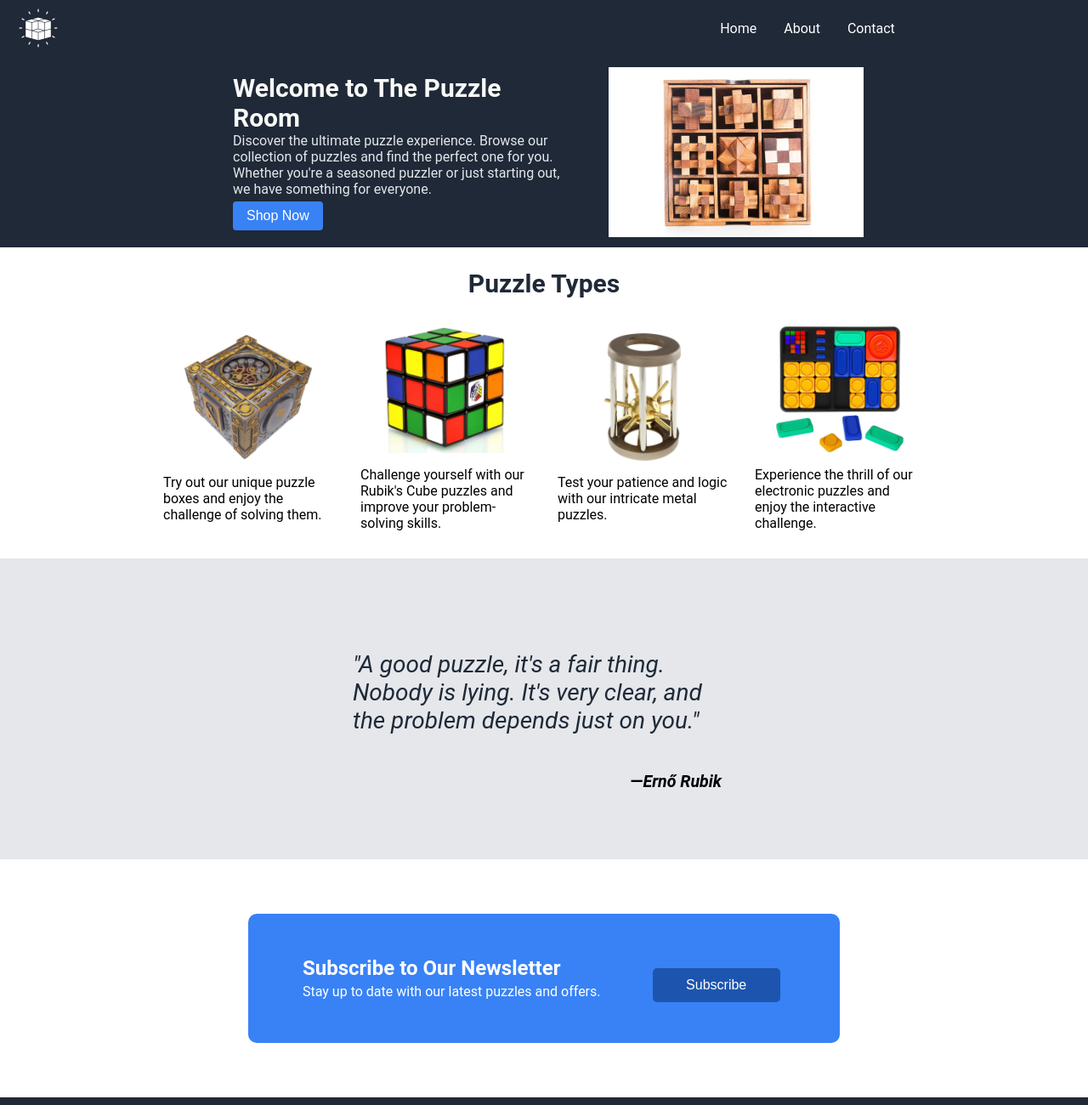
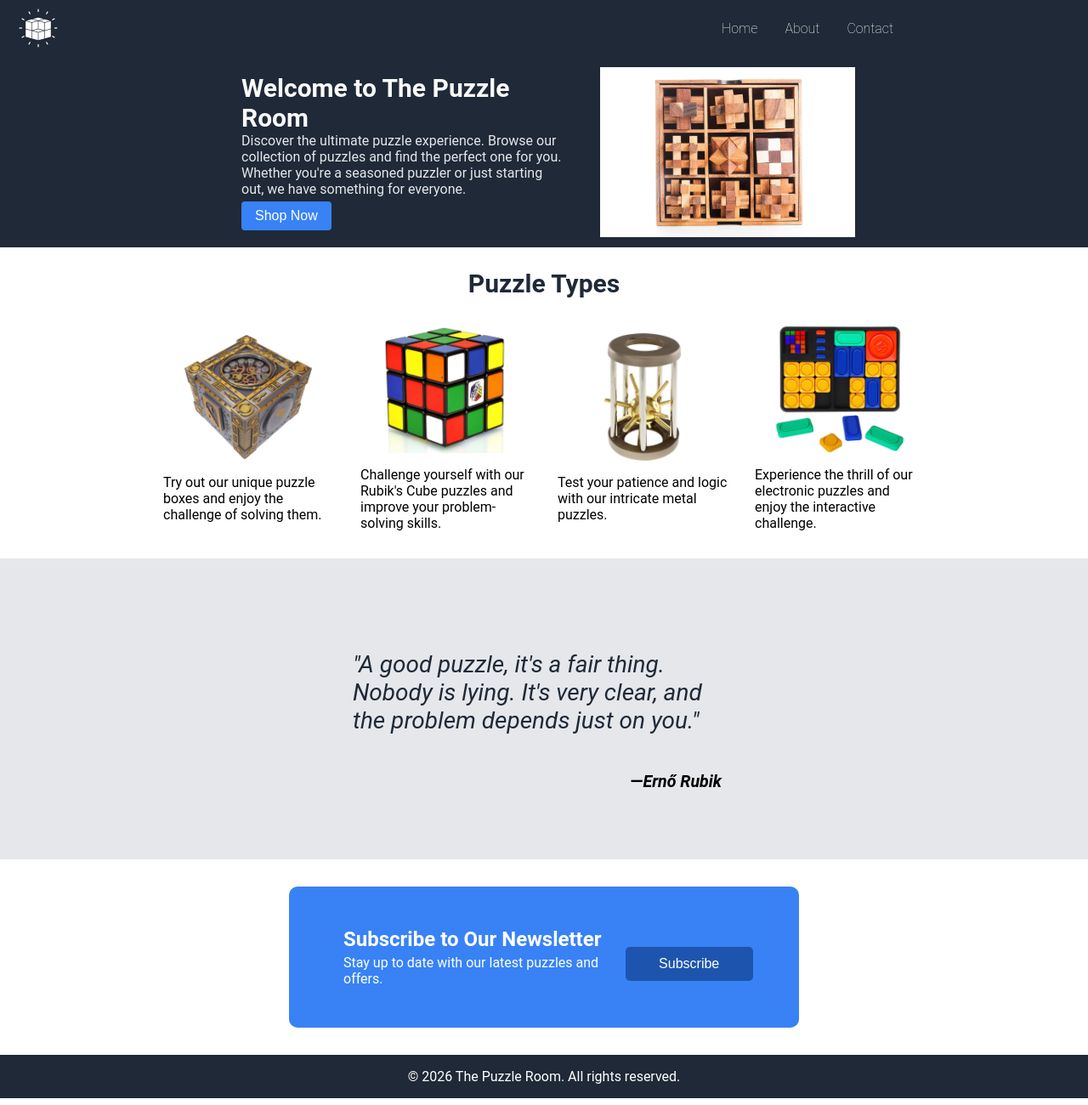
Before and after one commit to blakemendes9/TOP-landing-page, a plain HTML site: page index.html in a window 1280 px wide. Shown: the top 1300 px of the page at 85% size. Drawn offline with Linux system fonts and the light colour scheme.

Commit message:
Testing css changes

```diff
--- a/styles.css
+++ b/styles.css
@@ -1,3 +1,8 @@
+
+* {
+    box-sizing: border-box;
+}
+
 html {
     width: 100%;
     scroll-behavior: smooth;
@@ -24,7 +29,7 @@ body {
     justify-content: flex-start;
 }
 
-.header-left .header-logo{
+.header-left .header-logo {
     height: 50px;
 }
 
@@ -39,7 +44,7 @@ body {
     display: flex;
 }
 
-.header-right .nav-list{
+.header-right .nav-list {
     list-style: none;
     margin: 0;
     padding: 0;
@@ -50,14 +55,14 @@ body {
 .header-right .nav-link a {
     color: white;
     text-decoration: none;
-    font-weight: 200px;
+    font-weight: 200;
 }
 
 .header-right .nav-link a:hover {
     color: rgb(186, 207, 252);
 }
 
-main{
+main {
     flex: 1;
 }
 
@@ -148,7 +153,6 @@ main{
     display: flex;
     flex-direction: row;
     align-items: center;
-    /* margin: 1rem 0; */
     margin: 0 1rem;
     gap: 2rem;
 }
@@ -185,7 +189,6 @@ main{
 }
 
 .quote-figure blockquote {
-    /* font-size: 26px; */
     font-size: 100%;
     font-style: italic;
     color: #1F2937;
@@ -204,7 +207,7 @@ main{
     flex-direction: column;
     align-items: center;
     justify-content: center;
-    padding: 4rem;
+    padding: 2rem;
 }
 
 .subscribe-content {
```
